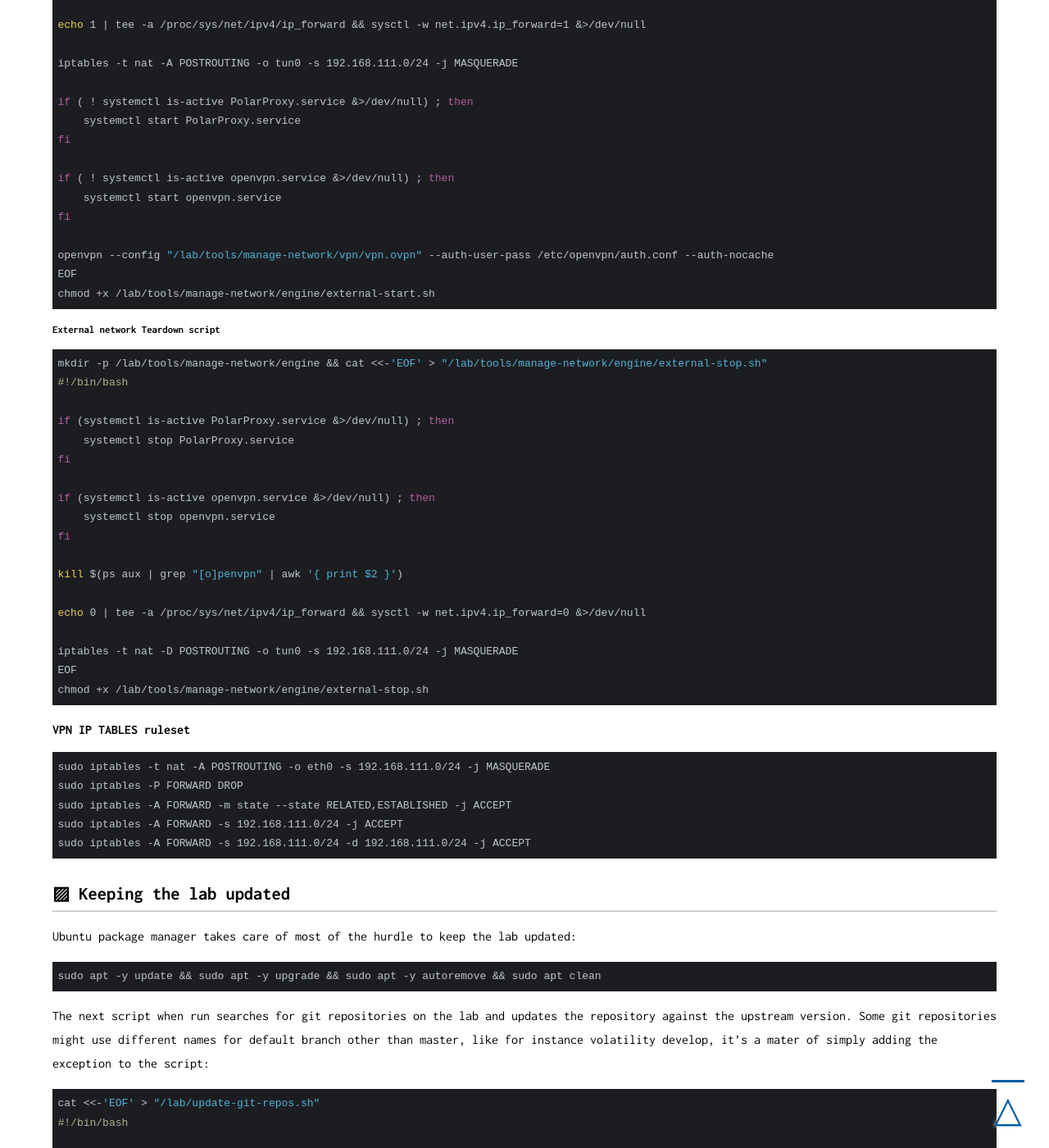
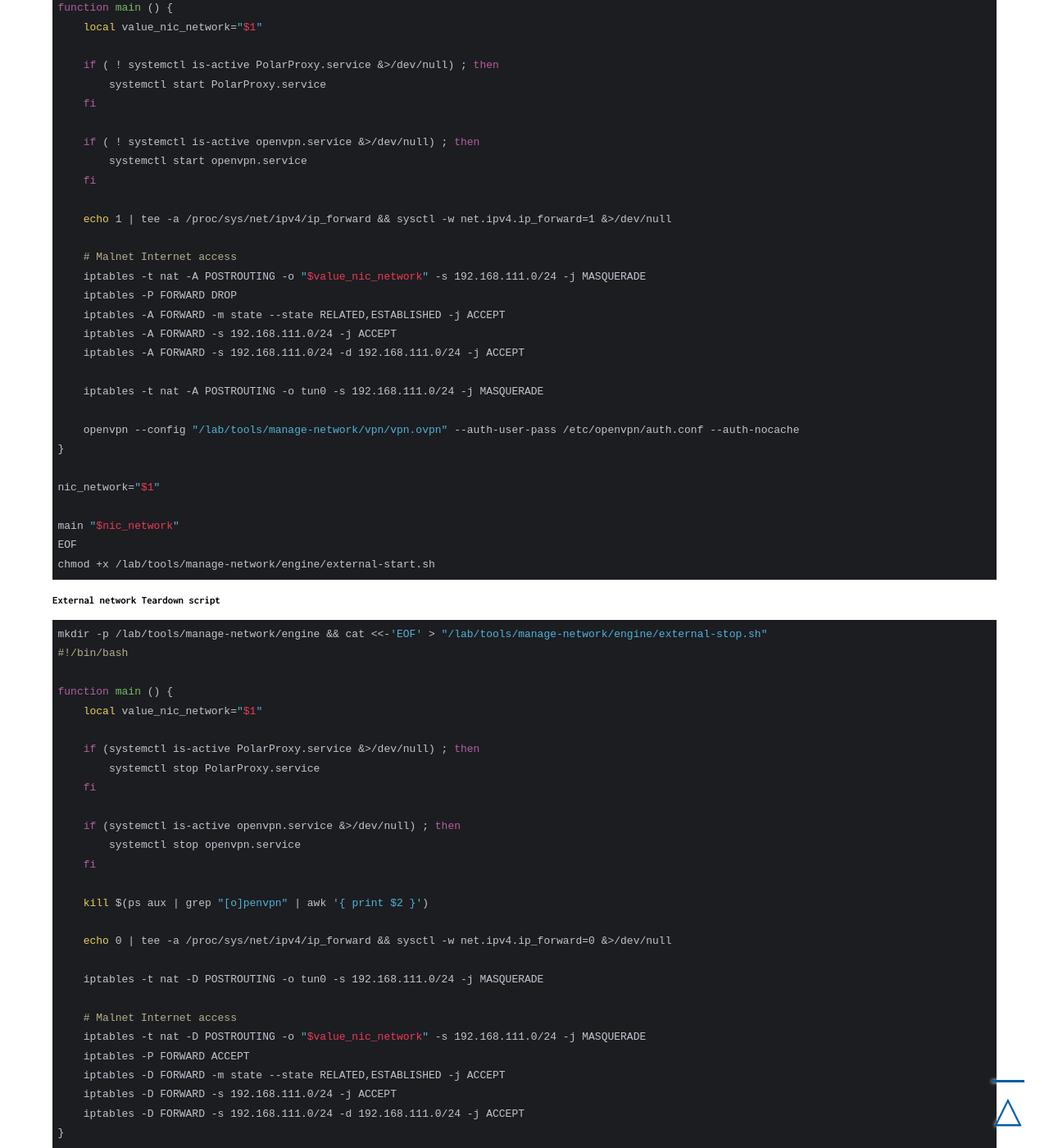
Before and after one commit to qwertzy-antonio-godinho/qwertzy-antonio-godinho.github.io, a Jekyll site: the page built from _posts/2021-02-08-Malware-Lab-Part-II.md, in a window 1280 px wide and 1400 px high, scrolled down 36987 px. Shown: the whole window at 82% size. Built offline with Jekyll 4.4.1, drawn with Linux system fonts in a browser that asks for light colours; some of the changed text lies outside the part shown.

Commit message:
added iptable rules

```diff
--- a/_posts/2021-02-08-Malware-Lab-Part-II.md
+++ b/_posts/2021-02-08-Malware-Lab-Part-II.md
@@ -938,7 +938,7 @@ function service_manager () {
                     printf "START : [$value_service] service...\n"
                     case $value_service in
                         "external")
-                            tilix -e pkexec "$ENGINE/${value_service}-start.sh"
+                            tilix -e pkexec "$ENGINE/${value_service}-start.sh" "$NIC_NETWORK"
                             while [ $(ps aux | grep "[o]penvpn" | wc -l) -eq 0 ]
                             do
                                 printf "Waiting for OpenVPN to run...\n"
@@ -978,7 +978,7 @@ function service_manager () {
                 printf "STOP : "
                 if [ $status -eq 1 ] ; then
                     printf "External = VPN shutdown...\n"
-                    pkexec "$ENGINE/external-stop.sh"
+                    pkexec "$ENGINE/external-stop.sh" "$NIC_NETWORK"
                 elif [ $status -eq 2 ] ; then
                     printf "Internal = INetSim shutdown...\n"
                     pkexec "$ENGINE/internal-stop.sh" "$NIC_NETWORK" "$NIC_MALNET"
@@ -1191,19 +1191,34 @@ chmod +x /lab/tools/manage-network/engine/internal-stop.sh</code></pre>
 <pre><code class="bash">mkdir -p /lab/tools/manage-network/engine && cat <<-'EOF' > "/lab/tools/manage-network/engine/external-start.sh"
 #!/bin/bash
 
-echo 1 | tee -a /proc/sys/net/ipv4/ip_forward && sysctl -w net.ipv4.ip_forward=1 &>/dev/null
-
-iptables -t nat -A POSTROUTING -o tun0 -s 192.168.111.0/24 -j MASQUERADE
-
-if ( ! systemctl is-active PolarProxy.service &>/dev/null) ; then
-    systemctl start PolarProxy.service
-fi
-
-if ( ! systemctl is-active openvpn.service &>/dev/null) ; then
-    systemctl start openvpn.service
-fi
-
-openvpn --config "/lab/tools/manage-network/vpn/vpn.ovpn" --auth-user-pass /etc/openvpn/auth.conf --auth-nocache
+function main () {
+    local value_nic_network="$1"
+
+    if ( ! systemctl is-active PolarProxy.service &>/dev/null) ; then
+        systemctl start PolarProxy.service
+    fi
+
+    if ( ! systemctl is-active openvpn.service &>/dev/null) ; then
+        systemctl start openvpn.service
+    fi
+
+    echo 1 | tee -a /proc/sys/net/ipv4/ip_forward && sysctl -w net.ipv4.ip_forward=1 &>/dev/null
+
+    # Malnet Internet access
+    iptables -t nat -A POSTROUTING -o "$value_nic_network" -s 192.168.111.0/24 -j MASQUERADE
+    iptables -P FORWARD DROP
+    iptables -A FORWARD -m state --state RELATED,ESTABLISHED -j ACCEPT
+    iptables -A FORWARD -s 192.168.111.0/24 -j ACCEPT
+    iptables -A FORWARD -s 192.168.111.0/24 -d 192.168.111.0/24 -j ACCEPT
+
+    iptables -t nat -A POSTROUTING -o tun0 -s 192.168.111.0/24 -j MASQUERADE
+
+    openvpn --config "/lab/tools/manage-network/vpn/vpn.ovpn" --auth-user-pass /etc/openvpn/auth.conf --auth-nocache
+}
+
+nic_network="$1"
+
+main "$nic_network"
 EOF
 chmod +x /lab/tools/manage-network/engine/external-start.sh</code></pre>
 
@@ -1212,29 +1227,36 @@ chmod +x /lab/tools/manage-network/engine/external-start.sh</code></pre>
 <pre><code class="bash">mkdir -p /lab/tools/manage-network/engine && cat <<-'EOF' > "/lab/tools/manage-network/engine/external-stop.sh"
 #!/bin/bash
 
-if (systemctl is-active PolarProxy.service &>/dev/null) ; then
-    systemctl stop PolarProxy.service
-fi
-
-if (systemctl is-active openvpn.service &>/dev/null) ; then
-    systemctl stop openvpn.service
-fi
-
-kill $(ps aux | grep "[o]penvpn" | awk '{ print $2 }')
-
-echo 0 | tee -a /proc/sys/net/ipv4/ip_forward && sysctl -w net.ipv4.ip_forward=0 &>/dev/null
-
-iptables -t nat -D POSTROUTING -o tun0 -s 192.168.111.0/24 -j MASQUERADE
+function main () {
+    local value_nic_network="$1"
+
+    if (systemctl is-active PolarProxy.service &>/dev/null) ; then
+        systemctl stop PolarProxy.service
+    fi
+
+    if (systemctl is-active openvpn.service &>/dev/null) ; then
+        systemctl stop openvpn.service
+    fi
+
+    kill $(ps aux | grep "[o]penvpn" | awk '{ print $2 }')
+
+    echo 0 | tee -a /proc/sys/net/ipv4/ip_forward && sysctl -w net.ipv4.ip_forward=0 &>/dev/null
+
+    iptables -t nat -D POSTROUTING -o tun0 -s 192.168.111.0/24 -j MASQUERADE
+
+    # Malnet Internet access
+    iptables -t nat -D POSTROUTING -o "$value_nic_network" -s 192.168.111.0/24 -j MASQUERADE
+    iptables -P FORWARD ACCEPT
+    iptables -D FORWARD -m state --state RELATED,ESTABLISHED -j ACCEPT
+    iptables -D FORWARD -s 192.168.111.0/24 -j ACCEPT
+    iptables -D FORWARD -s 192.168.111.0/24 -d 192.168.111.0/24 -j ACCEPT
+}
+
+nic_network="$1"
+
+main "$nic_network"
 EOF
 chmod +x /lab/tools/manage-network/engine/external-stop.sh</code></pre>
-
-### VPN IP TABLES ruleset
-
-<pre><code class="bash">sudo iptables -t nat -A POSTROUTING -o eth0 -s 192.168.111.0/24 -j MASQUERADE
-sudo iptables -P FORWARD DROP
-sudo iptables -A FORWARD -m state --state RELATED,ESTABLISHED -j ACCEPT
-sudo iptables -A FORWARD -s 192.168.111.0/24 -j ACCEPT
-sudo iptables -A FORWARD -s 192.168.111.0/24 -d 192.168.111.0/24 -j ACCEPT</code></pre>
 
 # Keeping the lab updated
 
```
